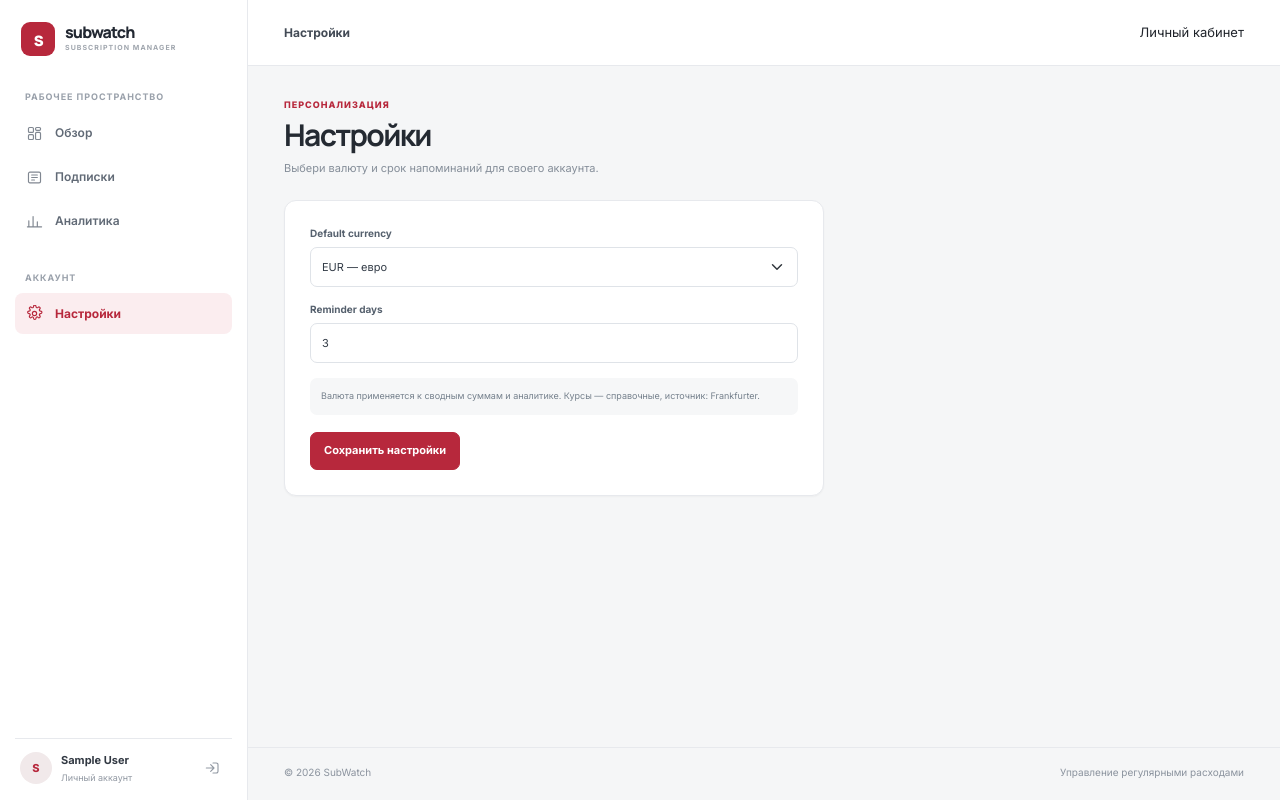
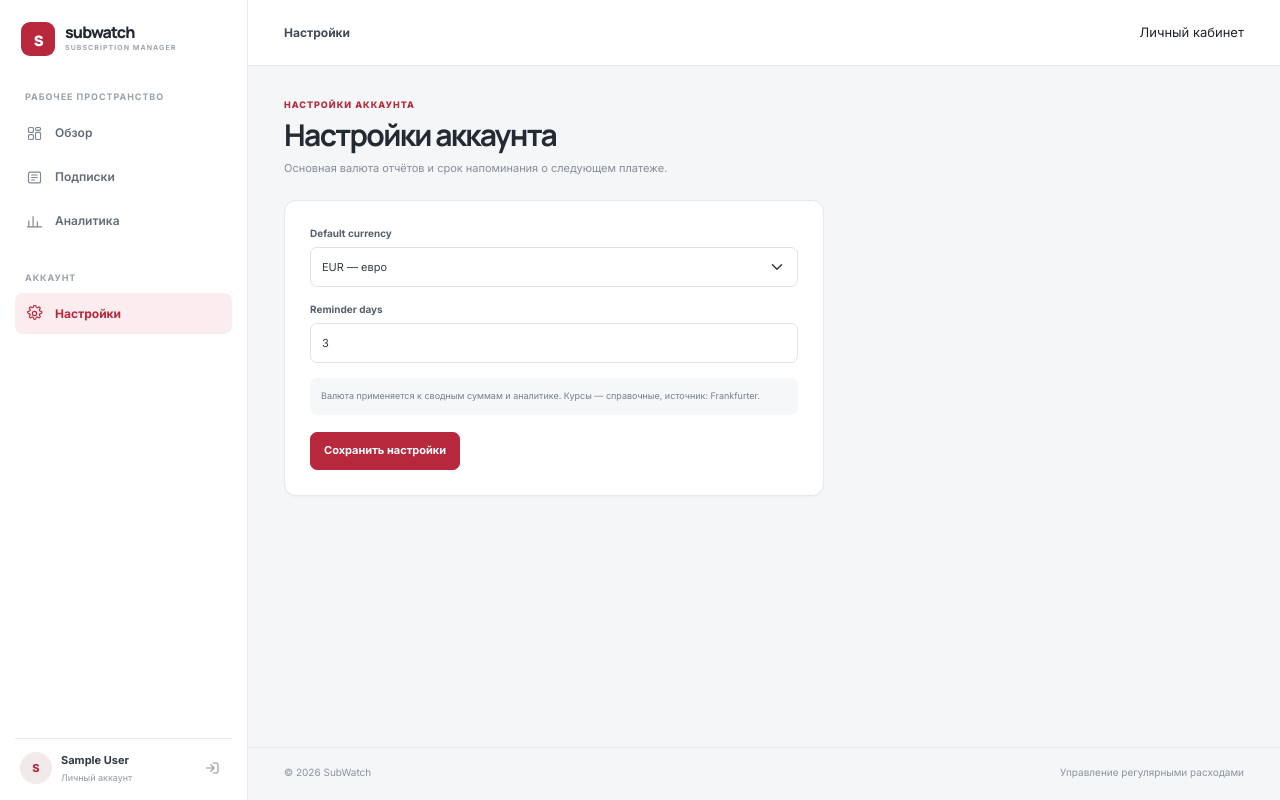
Before and after one commit to karimover/subwatch, a Django app: page /settings/ in a window 1280 px wide. Run offline with Django 5.2, Linux system fonts and the light colour scheme; the visitor is signed in with stand-in values (Sample User, id 1); data comes from the database, SQL or seed files in the repository.

Commit message:
Refine product copy and page headings

```diff
--- a/templates/core/preferences.html
+++ b/templates/core/preferences.html
@@ -1,7 +1,7 @@
 {% extends 'base.html' %}
 {% block title %}Настройки — SubWatch{% endblock %}
 {% block content %}
-<div class="page-heading"><div><div class="section-kicker">ПЕРСОНАЛИЗАЦИЯ</div><h1>Настройки</h1><p>Выбери валюту и срок напоминаний для своего аккаунта.</p></div></div>
+<div class="page-heading"><div><div class="section-kicker">НАСТРОЙКИ АККАУНТА</div><h1>Настройки аккаунта</h1><p>Основная валюта отчётов и срок напоминания о следующем платеже.</p></div></div>
 <div class="form-card settings-card"><form method="post" novalidate>{% csrf_token %}
     {% for field in form %}<div class="field-block"><label for="{{ field.id_for_label }}">{{ field.label }}</label>{{ field }}{% if field.help_text %}<div class="field-help">{{ field.help_text }}</div>{% endif %}{% for error in field.errors %}<div class="field-error">{{ error }}</div>{% endfor %}</div>{% endfor %}
     <div class="form-note">Валюта применяется к сводным суммам и аналитике. Курсы — справочные, источник: Frankfurter.</div>
```
